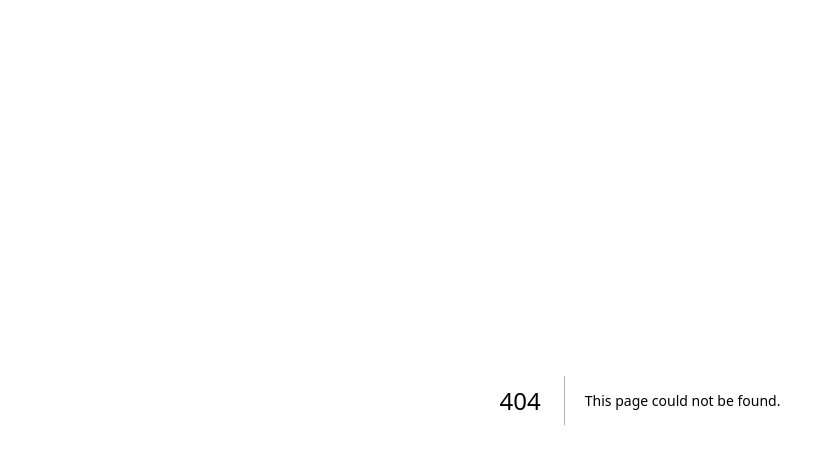
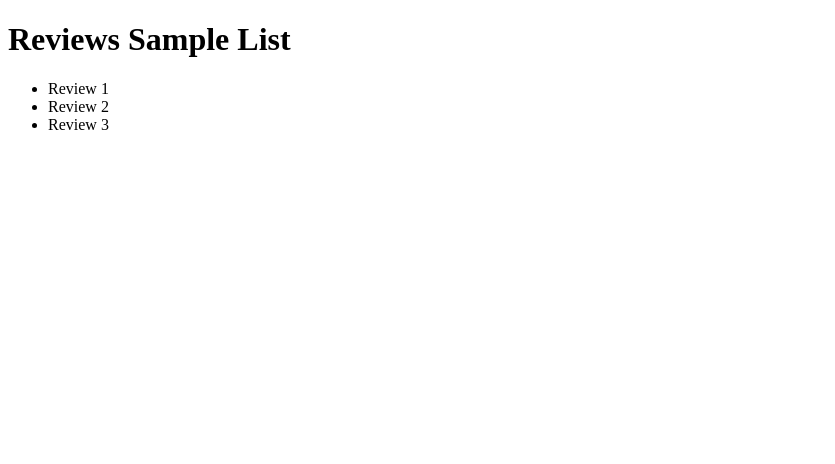
Before and after one commit to gitongatonny/nextjs-101, a Next.js app: page /products/1/reviews in a window 1280 px wide. Before the commit this address had no page. Shown: the top 464 px of the page, without its empty margins (0-835 px from the left). Built offline with nearby package versions, Linux system fonts and the light colour scheme.

Commit message:
static review sample list

```diff
--- /dev/null
+++ b/src/app/products/[productId]/reviews/page.tsx
@@ -0,0 +1,12 @@
+export default async function ReviewsSampleList() {
+    return (
+        <div>
+            <h1>Reviews Sample List</h1>
+            <ul>
+                <li>Review 1</li>
+                <li>Review 2</li>
+                <li>Review 3</li>
+            </ul>
+        </div>
+    );
+}
```
